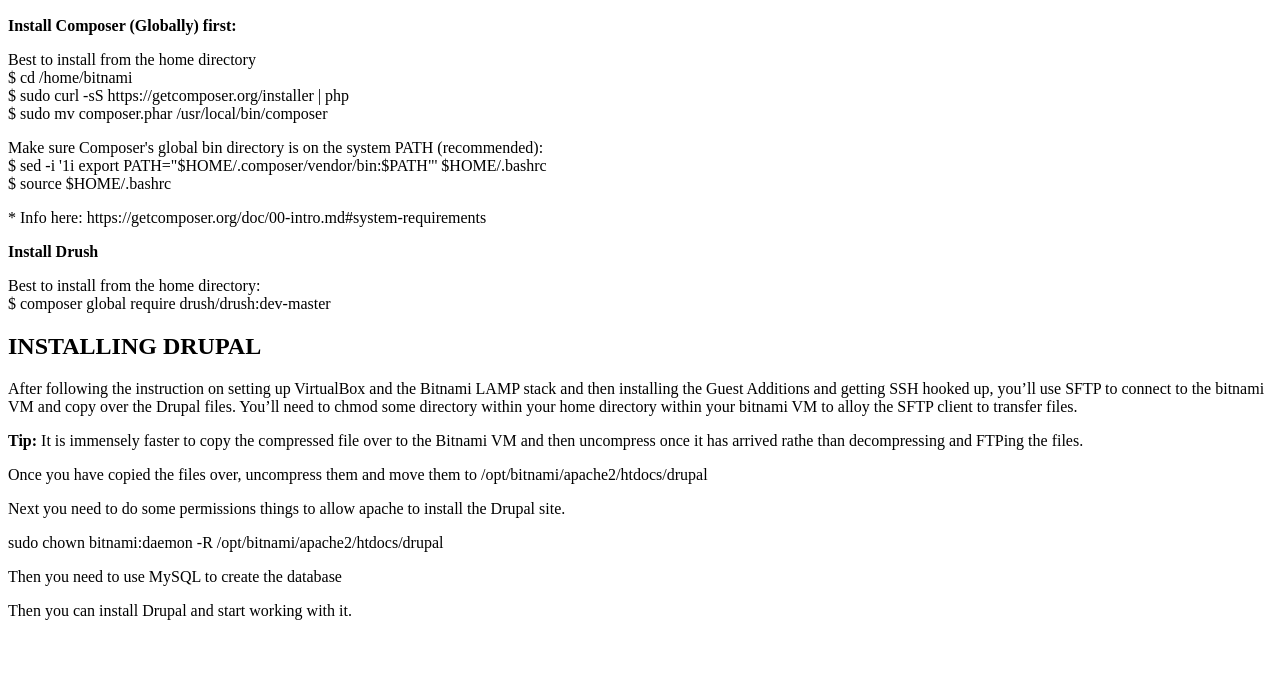
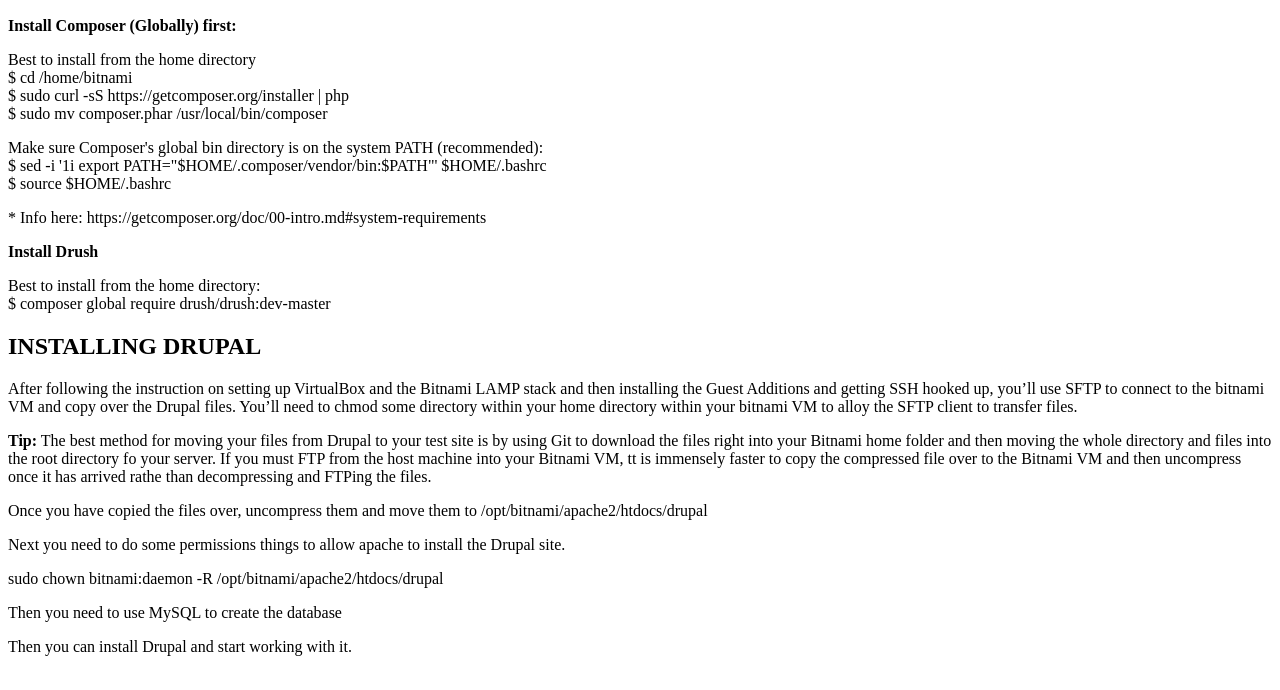
Before and after one commit to awasson/awasson.github.io, a plain HTML site: page bitnami- setting-up-a-lamp-stack.html in a window 1280 px wide. Shown: the part 110-800 px from the top of the page. Drawn offline with Linux system fonts and the light colour scheme.

Commit message:
Add a little info about file transfers

```diff
--- a/bitnami- setting-up-a-lamp-stack.html
+++ b/bitnami- setting-up-a-lamp-stack.html
@@ -24,7 +24,7 @@
 
 <h2>INSTALLING DRUPAL</h2>
 <p>After following the instruction on setting up VirtualBox and the Bitnami LAMP stack and then installing the Guest Additions and getting SSH hooked up, you’ll use SFTP to connect to the bitnami VM and copy over the Drupal files. You’ll need to chmod some directory within your home directory within your bitnami VM to alloy the SFTP client to transfer files. </p>
-<p><strong>Tip:</strong> It is immensely faster to copy the compressed file over to the Bitnami VM and then uncompress once it has arrived rathe than decompressing and FTPing the files.  </p>
+<p><strong>Tip:</strong> The best method for moving your files from Drupal to your test site is by using Git to download the files right into your Bitnami home folder and then moving the whole directory and files into the root directory fo your server. If you must FTP from the host machine into your Bitnami VM, tt is immensely faster to copy the compressed file over to the Bitnami VM and then uncompress once it has arrived rathe than decompressing and FTPing the files.  </p>
 <p>Once you have copied the files over, uncompress them and move them to /opt/bitnami/apache2/htdocs/drupal</p>
 <p>Next you need to do some permissions things to allow apache to install the Drupal site.</p>
 <p>sudo chown bitnami:daemon -R /opt/bitnami/apache2/htdocs/drupal</p>
```
